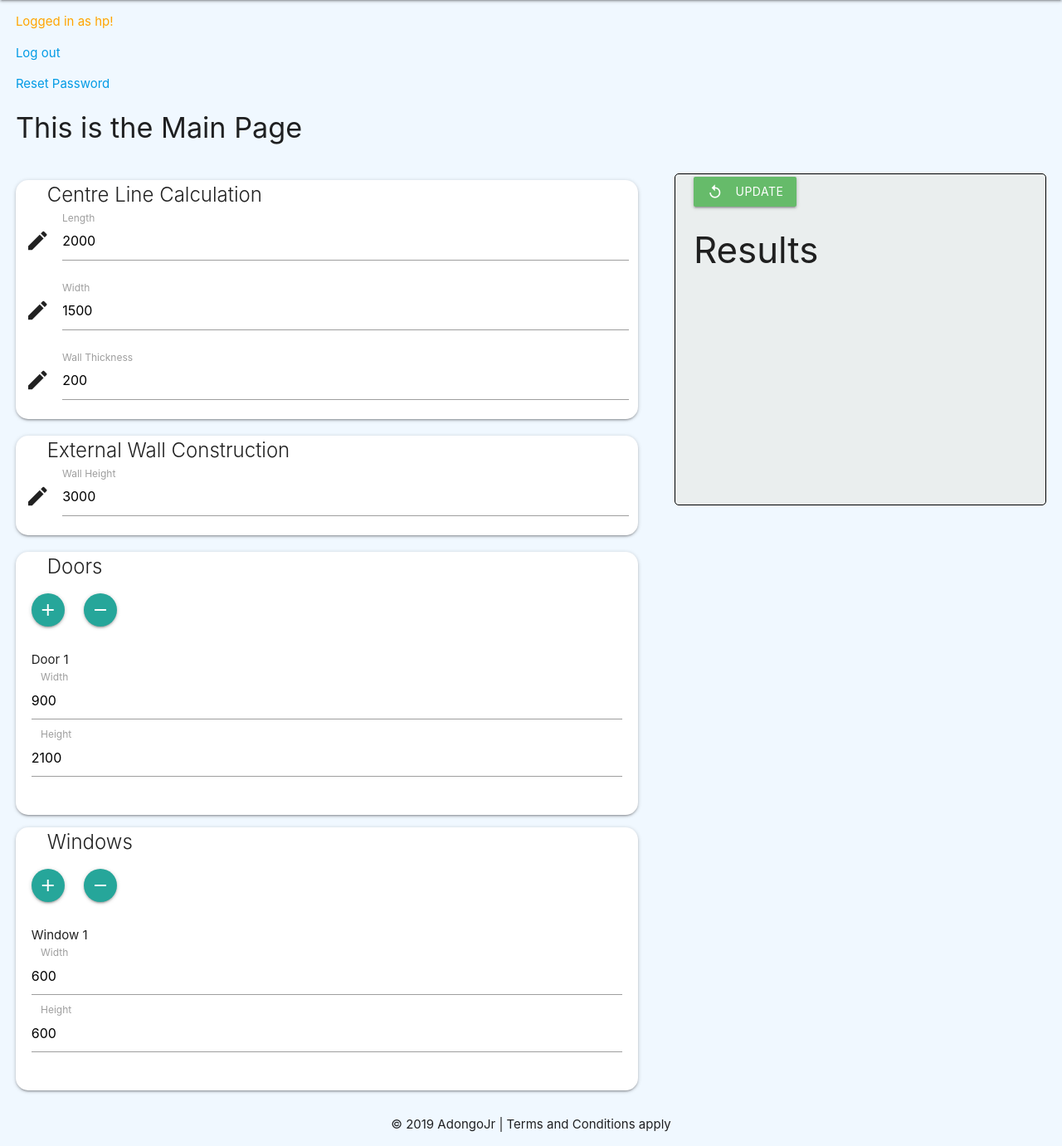
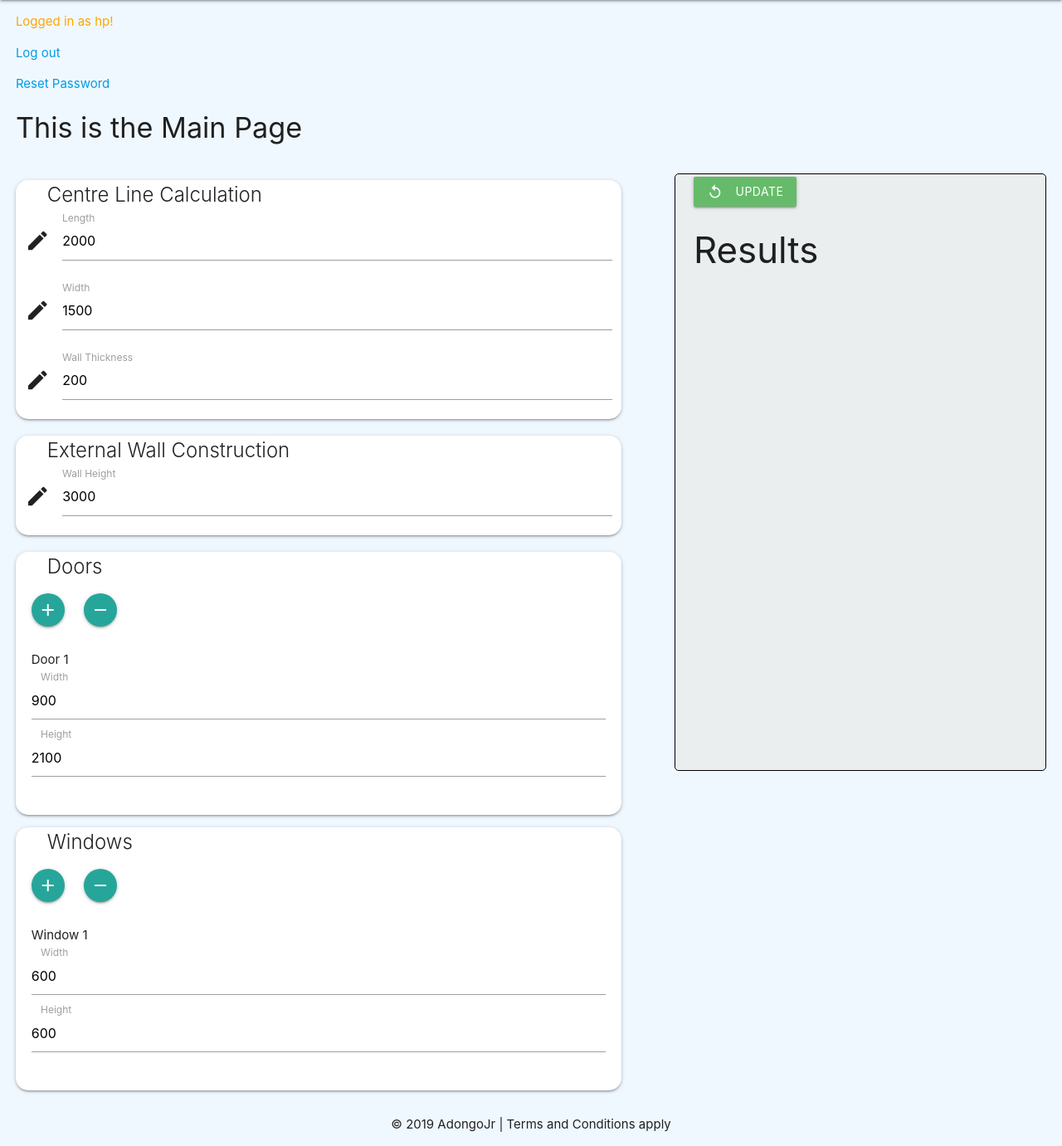
Before and after one commit to AdongoJr/Django-QS, a Django app: page /main/ in a window 1280 px wide. Shown: the part 64-1445 px from the top of the page at 83% size. Run offline with Django 3.2, Linux system fonts and the light colour scheme; a user stored in the database is signed in.

Commit message:
minor changes

```diff
--- a/static/css/mystyles.css
+++ b/static/css/mystyles.css
@@ -62,7 +62,7 @@ header {
     padding: 3px;
     background-color: rgb(234, 238, 238);
     width: 35%;
-    height: 50vh;
+    height: 90vh;
     position: -webkit-sticky;
     position: sticky;
     top: 2%;
--- a/templates/base.html
+++ b/templates/base.html
@@ -4,7 +4,7 @@
 <head>
     <title>{% block title %} Quantity Surveying {% endblock title %}</title>
     <meta http-equiv="Content-Type" content="text/html;charset=UTF-8">
-    <meta name="viewport" content="width=device-width, initial-scale=1.0, user-scalable=no">
+    <meta name="viewport" content="width=device-width, initial-scale=1.0">
     <link href="{% static 'css/mystyles.css' %}" rel="stylesheet">
     <link href="{% static 'css/materialize.min.css' %}" rel="stylesheet">
     <script src="{% static 'js/materialize.min.js' %}"></script>
--- a/templates/main.html
+++ b/templates/main.html
@@ -7,7 +7,7 @@
         <!--Centre Line-->
 <div class="wrapper">
     <div class="main">
-        <div class="one" style="width: 750px">
+        <div class="one">
             <form class="card" id="cnt" style="border-radius: 15px">
                 <div class="row">
                     <span class="card-title">Centre Line Calculation</span>
@@ -30,7 +30,7 @@
             </form>
         </div>
 
-        <div class="one" style="width: 750px">
+        <div class="one">
             <!--External wall construction-->
             <form class="card" style="border-radius: 15px">
                 <div class="row">
@@ -45,7 +45,7 @@
         </div>
 
         <!--Doors-->
-        <div class="one" style="width: 750px">
+        <div class="one">
             <form class="card" id="doorForm" style="border-radius: 15px">
 
                 <span class="card-title">Doors</span> <br>
@@ -70,7 +70,7 @@
         </div>
 
         <!--Windows-->
-        <div class="one" style="width: 750px">
+        <div class="one">
             <form class="card" id="winForm" style="border-radius: 15px">
 
                 <span class="card-title">Windows</span> <br>
@@ -103,7 +103,9 @@
             <i class="material-icons left">replay</i>
         </button> <br>
         <div class="one">
-            <h3 id="animation">Results</h3>
+            <div class="hide-on-med-and-down">
+                <h3 id="animation">Results</h3>
+            </div>
             <p id="side-bar-centre-line"></p>
             <p id="side-bar-wall-constr"></p>
             <p id="side-bar-eWall-fin"></p>
```
Also changed, not shown: db.sqlite3.
